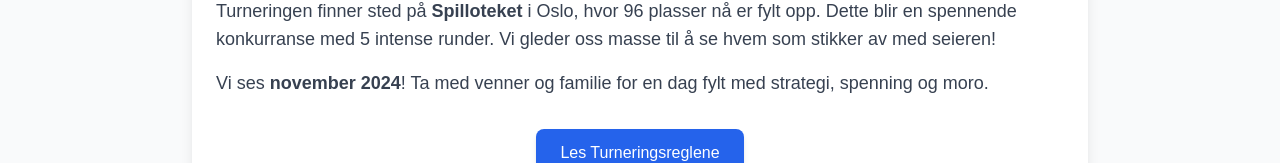
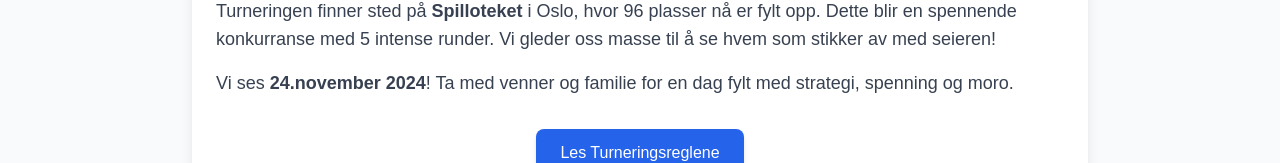
Before and after one commit to EliasOpstad/MexicanTrain, a Next.js app: page /nyheter/nm2024 in a window 1280 px wide. Shown: the part 764-927 px from the top of the page. Built offline with nearby package versions, Linux system fonts and the light colour scheme.

Commit message:
Changed date

```diff
--- a/src/app/nyheter/nm2024/page.tsx
+++ b/src/app/nyheter/nm2024/page.tsx
@@ -34,8 +34,8 @@ const NM2024: React.FC = () => {
           seieren!
         </p>
         <p className="text-lg text-gray-700 mb-8 text-left">
-          Vi ses <strong> november 2024</strong>! Ta med venner og familie for
-          en dag fylt med strategi, spenning og moro.
+          Vi ses <strong> 24.november 2024</strong>! Ta med venner og familie
+          for en dag fylt med strategi, spenning og moro.
         </p>
 
         {/* Navigasjonsknapp */}
```
